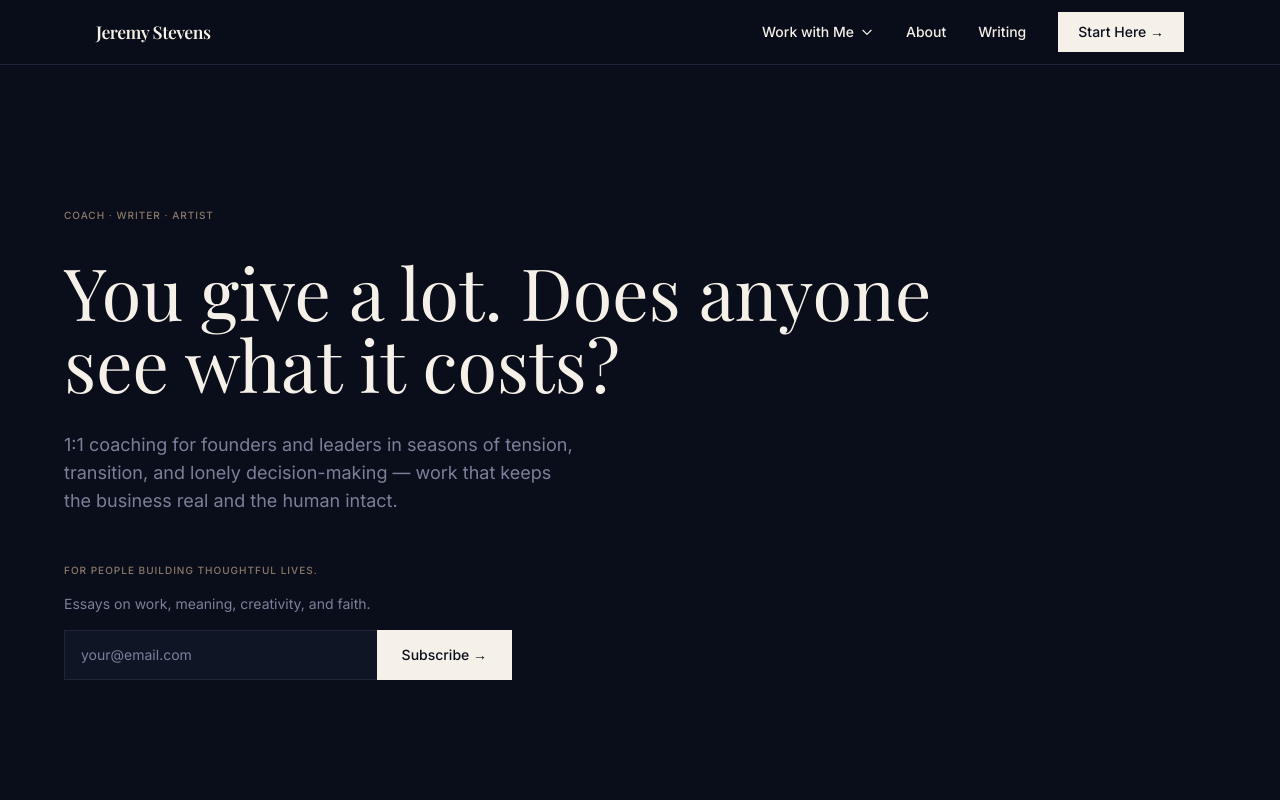
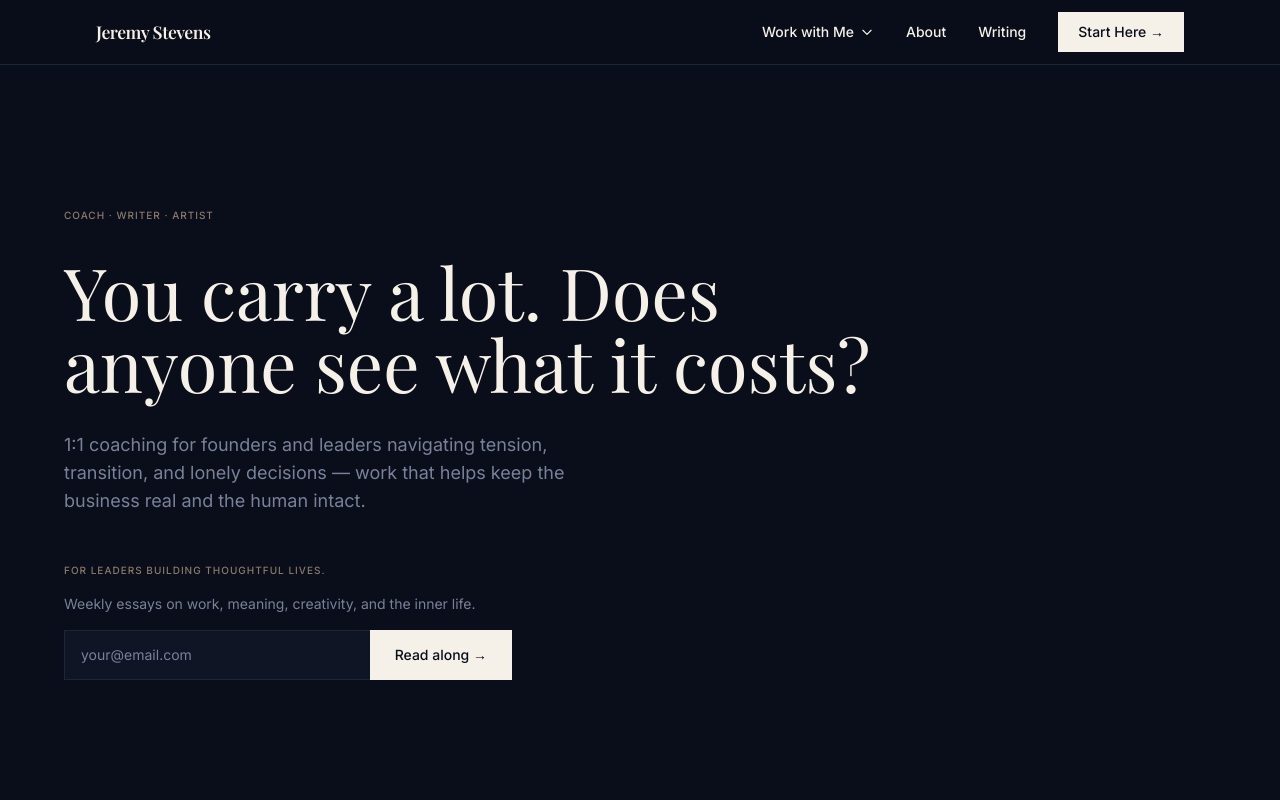
Before and after one commit to jskroening-afk/my-site, a Next.js app: page / in a window 1280 px wide. Shown: the top 800 px of the page. Built offline with nearby package versions, Linux system fonts and the light colour scheme; a web font is replaced by a local one.

Commit message:
update homepage hero copy

```diff
--- a/app/(site)/page.tsx
+++ b/app/(site)/page.tsx
@@ -55,20 +55,19 @@ export default function HomePage() {
       <section className="min-h-screen flex flex-col justify-center px-6 lg:px-8 pt-16">
         <div className="max-w-6xl mx-auto w-full py-28 lg:py-36">
           <p className="text-[10px] uppercase tracking-widest text-[#8B7A6A] font-medium mb-8">
-            Coach · Writer · Artist
+            COACH · WRITER · ARTIST
           </p>
           <h1 className="font-serif text-5xl md:text-6xl lg:text-[4.5rem] font-normal leading-[1.1] text-[#f5f0e8] max-w-4xl mb-8">
-            You give a lot. Does anyone see what it costs?
+            You carry a lot. Does anyone see what it costs?
           </h1>
           <p className="text-base md:text-lg text-[#7a8099] max-w-lg leading-relaxed mb-12">
-            1:1 coaching for founders and leaders in seasons of tension, transition, and
-            lonely decision-making — work that keeps the business real and the human intact.
+            1:1 coaching for founders and leaders navigating tension, transition, and lonely decisions — work that helps keep the business real and the human intact.
           </p>
           <div className="space-y-4">
             <p className="text-[10px] uppercase tracking-widest text-[#8B7A6A] font-medium">
-              For people building thoughtful lives.
+              FOR LEADERS BUILDING THOUGHTFUL LIVES.
             </p>
-            <p className="text-sm text-[#7a8099]">Essays on work, meaning, creativity, and faith.</p>
+            <p className="text-sm text-[#7a8099]">Weekly essays on work, meaning, creativity, and the inner life.</p>
             <EmailSignup />
           </div>
         </div>
--- a/components/EmailSignup.tsx
+++ b/components/EmailSignup.tsx
@@ -38,7 +38,7 @@ export default function EmailSignup() {
         type="submit"
         className="px-6 py-3.5 bg-[#f5f0e8] text-[#0a0e1a] text-sm font-medium hover:bg-[#8B7A6A] hover:text-[#f5f0e8] transition-colors whitespace-nowrap border border-[#f5f0e8] hover:border-[#8B7A6A]"
       >
-        Subscribe →
+        Read along →
       </button>
     </form>
   )
```
